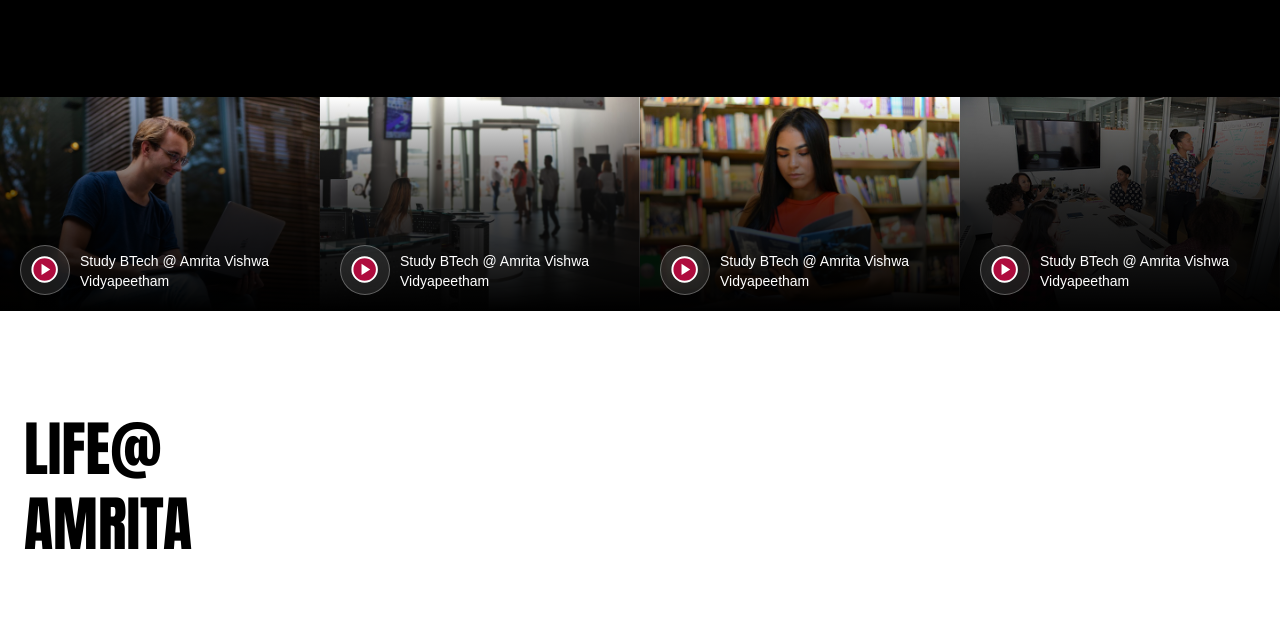
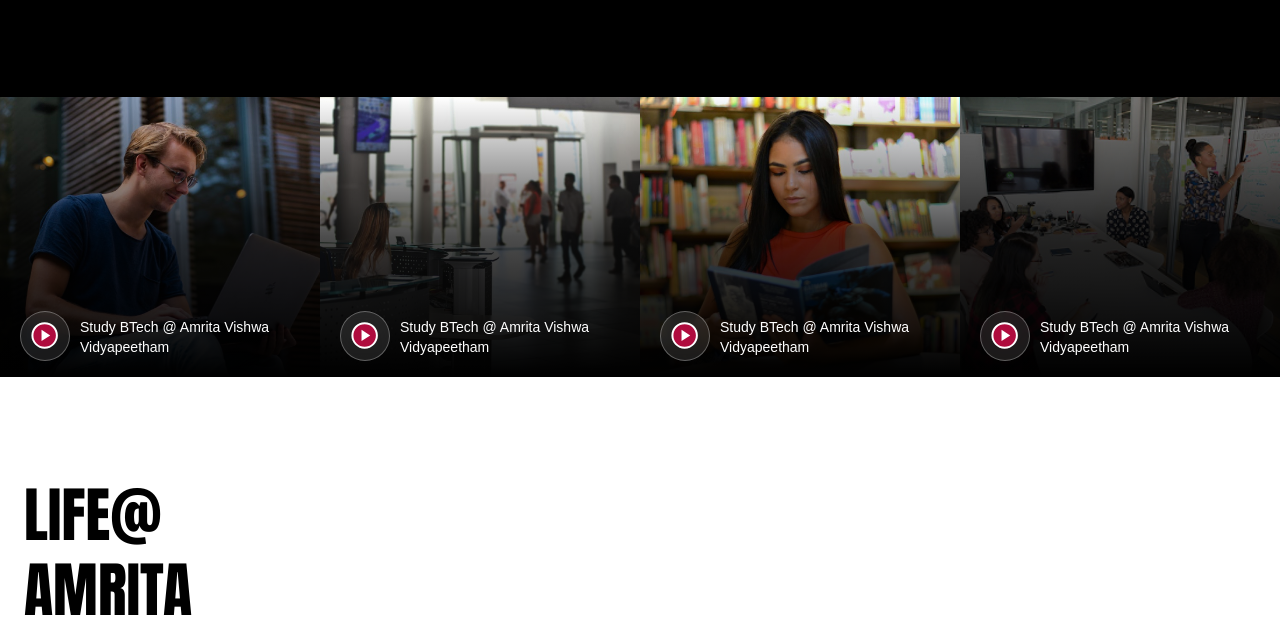
Before and after one commit to hariprasadkumbazha/amrita-home-new, a website built with Vite: page index.html in a window 1280 px wide. Shown: the part 5788-6405 px from the top of the page. Built offline with nearby package versions, Linux system fonts and the light colour scheme; grey boxes are pictures that could not be loaded; animation ran at ten frames a second; files whose address does not match are found by name; a web font is replaced by a local one.

Commit message:
Video Slider Height Issue Fixed

```diff
--- a/index.html
+++ b/index.html
@@ -798,13 +798,33 @@
     <section>
   <div class="swiper am:VideoSlider am:!overflow-hidden">
     <div class="swiper-wrapper">
-          <!--------------Card - 01---------------->
-          <div class="swiper-slide am:h-60 am:lg:h-80 am:object-cover">
-            <a target="_blank" href="#" class="am:block am:group am:relative am:overflow-hidden">
+
+      <div class="swiper-slide am:h-60 am:lg:h-80">
+        <a target="_blank" href="#" class="am:block am:h-full am:group am:relative am:overflow-hidden">
           <div class="am:relative am:h-full am:w-full">
             <div class="am:absolute am:top-0 am:left-0 am:h-full am:w-full am:bg-gradient-to-t am:from-black am:via-black/70 am:to-transparent am:transition-opacity am:duration-300 am:z-10"></div>
-                <img class="am:w-full am:h-full am:object-cover am:transition-transform am:duration-700 am:ease-out am:group-hover:scale-110" src="img/video-thumbnail-01.jpg" alt="Video Thumbnail" />
-                <div class="am:absolute am:z-30 am:/* am:REST am:STATE: am:Aligned am:with am:text am:*/ am:left-5 am:bottom-4 am:/* am:HOVER am:STATE: am:Center am:of am:Image am:*/ am:group-hover:left-1/2 am:group-hover:bottom-1/2 am:group-hover:-translate-x-1/2 am:group-hover:translate-y-1/2 am:/* am:ANIMATION am:*/ am:transition-all am:duration-500 am:cubic-bezier(0.4, am:0, am:0.2, am:1) am:rounded-full">
+
+            <img class="am:w-full am:h-[280px] am:object-cover am:transition-transform am:duration-700 am:ease-out am:group-hover:scale-110" src="img/video-thumbnail-01.jpg" alt="Video Thumbnail" />
+
+            <div class="am:absolute am:z-30 am:left-5 am:bottom-4 am:group-hover:left-1/2 am:group-hover:bottom-1/2 am:group-hover:-translate-x-1/2 am:group-hover:translate-y-1/2 am:transition-all am:duration-500 am:cubic-bezier(0.4, am:0, am:0.2, am:1) am:rounded-full">
+              <div class="am:bg-white/10 am:backdrop-blur-sm am:border am:border-white/30 am:rounded-full am:p-2 am:transition-all am:duration-500 am:group-hover:bg-primary am:group-hover:scale-[1.5] am:group-hover:border-primary am:flex am:items-center am:justify-center">
+                <img src="img/play-icon.svg" class="am:w-6 am:h-6 am:sm:w-8 am:sm:h-8" alt="Play" />
+              </div>
+            </div>
+
+            <div class="am:absolute am:bottom-0 am:w-full am:h-20 am:z-20 am:flex am:items-center am:pl-20 am:pr-5">
+              <span class="am:text-white am:text-sm am:font-satoshi am:font-thin am:w-full"> Study BTech @ Amrita Vishwa Vidyapeetham </span>
+            </div>
+          </div>
+        </a>
+      </div>
+
+      <div class="swiper-slide am:h-60 am:lg:h-80">
+        <a target="_blank" href="#" class="am:block am:h-full am:group am:relative am:overflow-hidden">
+          <div class="am:relative am:h-full am:w-full">
+            <div class="am:absolute am:top-0 am:left-0 am:h-full am:w-full am:bg-gradient-to-t am:from-black am:via-black/70 am:to-transparent am:transition-opacity am:duration-300 am:z-10"></div>
+            <img class="am:w-full am:h-[280px] am:object-cover am:transition-transform am:duration-700 am:ease-out am:group-hover:scale-110" src="img/video-thumbnail-02.jpg" alt="Video Thumbnail" />
+            <div class="am:absolute am:z-30 am:left-5 am:bottom-4 am:group-hover:left-1/2 am:group-hover:bottom-1/2 am:group-hover:-translate-x-1/2 am:group-hover:translate-y-1/2 am:transition-all am:duration-500 am:cubic-bezier(0.4, am:0, am:0.2, am:1) am:rounded-full">
               <div class="am:bg-white/10 am:backdrop-blur-sm am:border am:border-white/30 am:rounded-full am:p-2 am:transition-all am:duration-500 am:group-hover:bg-primary am:group-hover:scale-[1.5] am:group-hover:border-primary am:flex am:items-center am:justify-center">
                 <img src="img/play-icon.svg" class="am:w-6 am:h-6 am:sm:w-8 am:sm:h-8" alt="Play" />
               </div>
@@ -815,13 +835,13 @@
           </div>
         </a>
       </div>
-          <!--------------Card - 02---------------->
-          <div class="swiper-slide am:h-60 am:lg:h-80 am:object-cover">
-            <a target="_blank" href="#" class="am:block am:group am:relative am:overflow-hidden">
+
+      <div class="swiper-slide am:h-60 am:lg:h-80">
+        <a target="_blank" href="#" class="am:block am:h-full am:group am:relative am:overflow-hidden">
           <div class="am:relative am:h-full am:w-full">
             <div class="am:absolute am:top-0 am:left-0 am:h-full am:w-full am:bg-gradient-to-t am:from-black am:via-black/70 am:to-transparent am:transition-opacity am:duration-300 am:z-10"></div>
-                <img class="am:w-full am:h-full am:object-cover am:transition-transform am:duration-700 am:ease-out am:group-hover:scale-110" src="img/video-thumbnail-02.jpg" alt="Video Thumbnail" />
-                <div class="am:absolute am:z-30 am:/* am:REST am:STATE: am:Aligned am:with am:text am:*/ am:left-5 am:bottom-4 am:/* am:HOVER am:STATE: am:Center am:of am:Image am:*/ am:group-hover:left-1/2 am:group-hover:bottom-1/2 am:group-hover:-translate-x-1/2 am:group-hover:translate-y-1/2 am:/* am:ANIMATION am:*/ am:transition-all am:duration-500 am:cubic-bezier(0.4, am:0, am:0.2, am:1) am:rounded-full">
+            <img class="am:w-full am:h-[280px] am:object-cover am:transition-transform am:duration-700 am:ease-out am:group-hover:scale-110" src="img/video-thumbnail-03.jpg" alt="Video Thumbnail" />
+            <div class="am:absolute am:z-30 am:left-5 am:bottom-4 am:group-hover:left-1/2 am:group-hover:bottom-1/2 am:group-hover:-translate-x-1/2 am:group-hover:translate-y-1/2 am:transition-all am:duration-500 am:cubic-bezier(0.4, am:0, am:0.2, am:1) am:rounded-full">
               <div class="am:bg-white/10 am:backdrop-blur-sm am:border am:border-white/30 am:rounded-full am:p-2 am:transition-all am:duration-500 am:group-hover:bg-primary am:group-hover:scale-[1.5] am:group-hover:border-primary am:flex am:items-center am:justify-center">
                 <img src="img/play-icon.svg" class="am:w-6 am:h-6 am:sm:w-8 am:sm:h-8" alt="Play" />
               </div>
@@ -832,13 +852,13 @@
           </div>
         </a>
       </div>
-          <!--------------Card - 03---------------->
-          <div class="swiper-slide am:h-60 am:lg:h-80 am:object-cover">
-            <a target="_blank" href="#" class="am:block am:group am:relative am:overflow-hidden">
+
+      <div class="swiper-slide am:h-60 am:lg:h-80">
+        <a target="_blank" href="#" class="am:block am:h-full am:group am:relative am:overflow-hidden">
           <div class="am:relative am:h-full am:w-full">
             <div class="am:absolute am:top-0 am:left-0 am:h-full am:w-full am:bg-gradient-to-t am:from-black am:via-black/70 am:to-transparent am:transition-opacity am:duration-300 am:z-10"></div>
-                <img class="am:w-full am:h-full am:object-cover am:transition-transform am:duration-700 am:ease-out am:group-hover:scale-110" src="img/video-thumbnail-03.jpg" alt="Video Thumbnail" />
-                <div class="am:absolute am:z-30 am:/* am:REST am:STATE: am:Aligned am:with am:text am:*/ am:left-5 am:bottom-4 am:/* am:HOVER am:STATE: am:Center am:of am:Image am:*/ am:group-hover:left-1/2 am:group-hover:bottom-1/2 am:group-hover:-translate-x-1/2 am:group-hover:translate-y-1/2 am:/* am:ANIMATION am:*/ am:transition-all am:duration-500 am:cubic-bezier(0.4, am:0, am:0.2, am:1) am:rounded-full">
+            <img class="am:w-full am:h-[280px] am:object-cover am:transition-transform am:duration-700 am:ease-out am:group-hover:scale-110" src="img/video-thumbnail-04.jpg" alt="Video Thumbnail" />
+            <div class="am:absolute am:z-30 am:left-5 am:bottom-4 am:group-hover:left-1/2 am:group-hover:bottom-1/2 am:group-hover:-translate-x-1/2 am:group-hover:translate-y-1/2 am:transition-all am:duration-500 am:cubic-bezier(0.4, am:0, am:0.2, am:1) am:rounded-full">
               <div class="am:bg-white/10 am:backdrop-blur-sm am:border am:border-white/30 am:rounded-full am:p-2 am:transition-all am:duration-500 am:group-hover:bg-primary am:group-hover:scale-[1.5] am:group-hover:border-primary am:flex am:items-center am:justify-center">
                 <img src="img/play-icon.svg" class="am:w-6 am:h-6 am:sm:w-8 am:sm:h-8" alt="Play" />
               </div>
@@ -849,13 +869,13 @@
           </div>
         </a>
       </div>
-          <!--------------Card - 04---------------->
-          <div class="swiper-slide am:h-60 am:lg:h-80 am:object-cover">
-            <a target="_blank" href="#" class="am:block am:group am:relative am:overflow-hidden">
+
+      <div class="swiper-slide am:h-60 am:lg:h-80">
+        <a target="_blank" href="#" class="am:block am:h-full am:group am:relative am:overflow-hidden">
           <div class="am:relative am:h-full am:w-full">
             <div class="am:absolute am:top-0 am:left-0 am:h-full am:w-full am:bg-gradient-to-t am:from-black am:via-black/70 am:to-transparent am:transition-opacity am:duration-300 am:z-10"></div>
-                <img class="am:w-full am:h-full am:object-cover am:transition-transform am:duration-700 am:ease-out am:group-hover:scale-110" src="img/video-thumbnail-04.jpg" alt="Video Thumbnail" />
-                <div class="am:absolute am:z-30 am:/* am:REST am:STATE: am:Aligned am:with am:text am:*/ am:left-5 am:bottom-4 am:/* am:HOVER am:STATE: am:Center am:of am:Image am:*/ am:group-hover:left-1/2 am:group-hover:bottom-1/2 am:group-hover:-translate-x-1/2 am:group-hover:translate-y-1/2 am:/* am:ANIMATION am:*/ am:transition-all am:duration-500 am:cubic-bezier(0.4, am:0, am:0.2, am:1) am:rounded-full">
+            <img class="am:w-full am:h-[280px] am:object-cover am:transition-transform am:duration-700 am:ease-out am:group-hover:scale-110" src="img/video-thumbnail-01.jpg" alt="Video Thumbnail" />
+            <div class="am:absolute am:z-30 am:left-5 am:bottom-4 am:group-hover:left-1/2 am:group-hover:bottom-1/2 am:group-hover:-translate-x-1/2 am:group-hover:translate-y-1/2 am:transition-all am:duration-500 am:cubic-bezier(0.4, am:0, am:0.2, am:1) am:rounded-full">
               <div class="am:bg-white/10 am:backdrop-blur-sm am:border am:border-white/30 am:rounded-full am:p-2 am:transition-all am:duration-500 am:group-hover:bg-primary am:group-hover:scale-[1.5] am:group-hover:border-primary am:flex am:items-center am:justify-center">
                 <img src="img/play-icon.svg" class="am:w-6 am:h-6 am:sm:w-8 am:sm:h-8" alt="Play" />
               </div>
@@ -866,23 +886,7 @@
           </div>
         </a>
       </div>
-          <!--------------Card - 05---------------->
-          <div class="swiper-slide am:h-60 am:lg:h-80 am:object-cover">
-            <a target="_blank" href="#" class="am:block am:group am:relative am:overflow-hidden">
-              <div class="am:relative am:h-full am:w-full">
-                <div class="am:absolute am:top-0 am:left-0 am:h-full am:w-full am:bg-gradient-to-t am:from-black am:via-black/70 am:to-transparent am:transition-opacity am:duration-300 am:z-10"></div>
-                <img class="am:w-full am:h-full am:object-cover am:transition-transform am:duration-700 am:ease-out am:group-hover:scale-110" src="img/video-thumbnail-01.jpg" alt="Video Thumbnail" />
-                <div class="am:absolute am:z-30 am:/* am:REST am:STATE: am:Aligned am:with am:text am:*/ am:left-5 am:bottom-4 am:/* am:HOVER am:STATE: am:Center am:of am:Image am:*/ am:group-hover:left-1/2 am:group-hover:bottom-1/2 am:group-hover:-translate-x-1/2 am:group-hover:translate-y-1/2 am:/* am:ANIMATION am:*/ am:transition-all am:duration-500 am:cubic-bezier(0.4, am:0, am:0.2, am:1) am:rounded-full">
-                  <div class="am:bg-white/10 am:backdrop-blur-sm am:border am:border-white/30 am:rounded-full am:p-2 am:transition-all am:duration-500 am:group-hover:bg-primary am:group-hover:scale-[1.5] am:group-hover:border-primary am:flex am:items-center am:justify-center">
-                    <img src="img/play-icon.svg" class="am:w-6 am:h-6 am:sm:w-8 am:sm:h-8" alt="Play" />
-                  </div>
-                </div>
-                <div class="am:absolute am:bottom-0 am:w-full am:h-20 am:z-20 am:flex am:items-center am:pl-20 am:pr-5">
-                  <span class="am:text-white am:text-sm am:font-satoshi am:font-thin am:w-full"> Study BTech @ Amrita Vishwa Vidyapeetham </span>
-                </div>
-              </div>
-            </a>
-          </div>
+
     </div>
   </div>
 </section>
```
Lines whose indentation alone changed are shown as unchanged.
